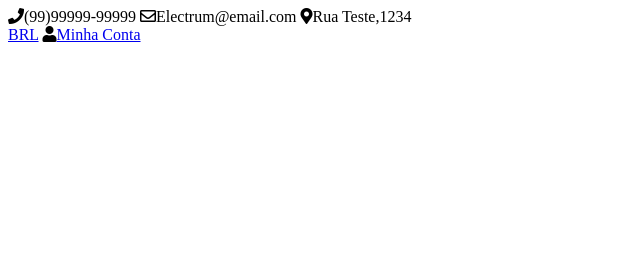
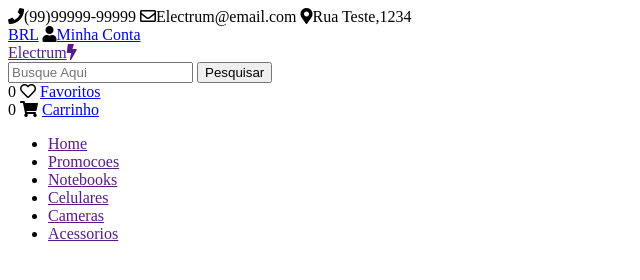
Before and after one commit to Jeffersoncharlles/Electron_Sass, a plain HTML site: page index.html in a window 1280 px wide. Shown: the whole page, without its empty margins (0-640 px from the left). Drawn offline with Linux system fonts and the light colour scheme.

Commit message:
header concluid commit

```diff
--- a/index.html
+++ b/index.html
@@ -14,6 +14,7 @@
     <link rel="stylesheet" href="assets/css/app.css">
 </head>
 <body>
+    <!-- HEADER -->
     <header class="header">
         <div class="header-top">
             <div class="header-top-container">
@@ -28,6 +29,53 @@
                 </div>
             </div>
         </div>
+        <!-- header main -->
+        <div class="main-header">
+            <div class="main-header-container">
+                <a href="">Electrum<i class="fas fa-bolt"></i></a>
+                <form action="" id="search-form">
+                    <input type="text" name="" id="search" placeholder="Busque Aqui">
+                    <input type="submit" class="btn btn-half" value="Pesquisar">
+                </form>
+                <div class="header-actions-menu">
+                    <div class="wishlist-container">
+                        <span class="qty">0</span>
+                        <i class="far fa-heart"></i>
+                        <a href="#">Favoritos</a>
+                    </div>
+                    <div class="header-cart-container">
+                        <span class="qty">0</span>
+                        <i class="fa fa-shopping-cart"></i>
+                        <a href="#">Carrinho</a>
+                    </div>
+                </div>
+            </div>
+        </div>
+        <!-- Nav header -->
+        <div class="header-bottom">
+            <nav>
+                <ul>
+                    <li>
+                        <a href="">Home</a>
+                    </li>
+                    <li>
+                        <a href="">Promocoes</a>
+                    </li>
+                    <li>
+                        <a href="">Notebooks</a>
+                    </li>
+                    <li>
+                        <a href="">Celulares</a>
+                    </li>
+                    <li>
+                        <a href="">Cameras</a>
+                    </li>
+                    <li>
+                        <a href="">Acessorios</a>
+                    </li>
+                </ul>
+            </nav>
+        </div>
     </header>
     <main>
 
```
